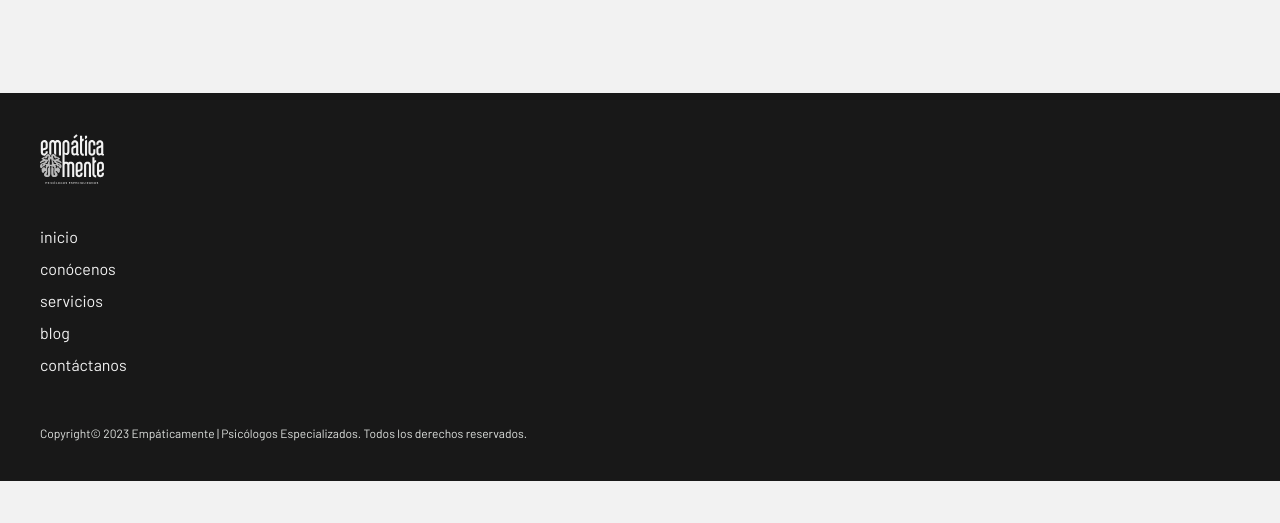
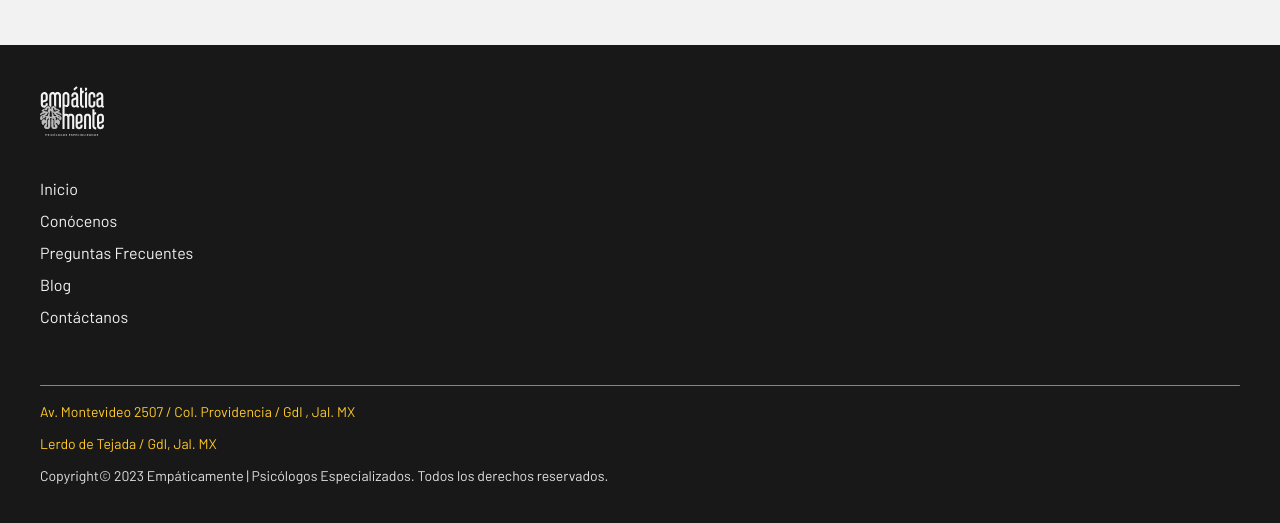
Before and after one commit to elbob-mx/empaticamente, a website: page articulos/articulo-beneficios-terapia.html in a window 1280 px wide. Shown: the part 2273-2796 px from the top of the page. Before the commit the page ends 2754 px from the top, so only its background shows below. Drawn offline with nearby package versions, Linux system fonts and the light colour scheme; a web font is replaced by a local one.

Commit message:
gral update

```diff
--- a/articulos/articulo-beneficios-terapia.html
+++ b/articulos/articulo-beneficios-terapia.html
@@ -24,7 +24,8 @@
     <nav
          class="sticky top-0 z-50 w-full px-4 py-3 shadow-md laptop:px-10 hd:px-20 hd:py-6 tablet:py-4 tablet:px-8 laptop:py-3 bg-verdeEmpDark">
         <div class="flex items-center justify-between laptop:justify-between">
-            <img src="../assets/img/logo/logoEmpW-01.svg" alt="logo Empáticamente" class="w-16 laptop:w-20">
+            <a href="../index.html"><img src="../assets/img/logo/logoEmpW-01.svg" alt="logo Empáticamente"
+                     class="w-16 laptop:w-20"></a>
             <ul
                 class="flex-row hidden gap-20 text-3xl font-normal laptop:text-2xl hd:text-3xl laptop:flex font-barlowCon">
                 <li><a href="../index.html" class="duration-500 text-offWhite hover:text-amber-400">Inicio</a></li>
@@ -138,41 +139,46 @@
     </section>
 
     <!-- FOOTER -->
-    <footer class="bottom-0 flex flex-row justify-between p-10 mt-24 bg-offBlack">
+    <footer class="bottom-0 flex flex-col justify-between p-10 bg-offBlack">
         <div>
             <img src="../assets/img/logo/logoEmpW-01.svg" alt="logo empaticamente" class="w-16 pb-10 laptop:w-16">
-            <ul>
-                <a href="../index.html">
+            <ul class="mb-12">
                 <li
-                        class="pb-2 text-base duration-500 text-offWhite font-barlow hover:text-amber-400 hover:translate-x-2">
-                        inicio</li>
-                </a>
-                <a href="../conocenos.html">
+                    class="pb-2 text-base duration-500 w-fit text-offWhite font-barlow hover:text-amber-400 hover:translate-x-2">
+                    <a href="index.html">Inicio</a>
+                </li>
                 <li
-                        class="pb-2 text-base duration-500 text-offWhite font-barlow hover:text-amber-400 hover:translate-x-2">
-                        conócenos</li>
-                </a>
-                <a href="../servicios.html">
+                    class="pb-2 text-base duration-500 w-fit text-offWhite font-barlow hover:text-amber-400 hover:translate-x-2">
+                    <a href="conocenos.html">Conócenos</a>
+                </li>
                 <li
-                        class="pb-2 text-base duration-500 text-offWhite font-barlow hover:text-amber-400 hover:translate-x-2">
-                        servicios</li>
-                </a>
-                <a href="../blog.html">
+                    class="pb-2 text-base duration-500 w-fit text-offWhite font-barlow hover:text-amber-400 hover:translate-x-2">
+                    <a href="faq.html">Preguntas Frecuentes</a>
+                </li>
                 <li
-                        class="pb-2 text-base duration-500 text-offWhite font-barlow hover:text-amber-400 hover:translate-x-2">
-                        blog</li>
-                </a>
-                <a href="../contacto.html">
+                    class="pb-2 text-base duration-500 w-fit text-offWhite font-barlow hover:text-amber-400 hover:translate-x-2">
+                    <a href="blog.html">Blog</a>
+                </li>
                 <li
-                        class="pb-2 text-base duration-500 text-offWhite font-barlow hover:text-amber-400 hover:translate-x-2">
-                        contáctanos</li>
+                    class="pb-2 text-base duration-500 w-fit text-offWhite font-barlow hover:text-amber-400 hover:translate-x-2">
+                    <a href="contacto.html">Contáctanos</a>
+                </li>
                 </a>
             </ul>
-            <div class="self-end pt-10 text-xs font-barlow text-verdeEmpClaro">Copyright© 2023 Empáticamente |
-                Psicólogos
-                Especializados. Todos los derechos reservados.</div>
+
+            <hr class="h-[1px] rounded-full border-0 bg-verdeEmpMid">
+
+            <div class="mt-4 text-xs laptop:text-sm font-barlow">
+                <div class="mb-3 text-amber-400">Av. Montevideo 2507 / Col. Providencia / Gdl , Jal.
+                    MX</div>
+                <div class="mb-3 text-amber-400">Lerdo de Tejada / Gdl, Jal. MX</div>
+                <div class="font-barlow text-verdeEmpClaro">Copyright© 2023 Empáticamente | Psicólogos Especializados.
+                    Todos los derechos reservados.</div>
+            </div>
+
         </div>
     </footer>
+    <!-- END FOOTER -->
 
     <!-- INIT AOS -->
     <script>AOS.init();</script>
--- a/tailwind.config.js
+++ b/tailwind.config.js
@@ -7,12 +7,13 @@ module.exports = withMT({
     screens: {
       small: "0px",
       mobile: "375px",
+      mobileOldHorSmall: "419px",
       mobileHorSmall: "567px",
       mobileHor: "640px",
       tablet: "767px",
       bigHor: "811px",
+      vertIpadMini: "820px",
       bigPhoneHor: "844px",
-      vertIpadMini: "820px",
       laptop: "976px",
       ipad: "1023px",
       hd: "1365px",
```
Also changed, not shown: blog.html (+3 -2 lines), conocenos.html (+6 -5 lines), contacto.html (+3 -2 lines), faq.html (+3 -2 lines), index.html (+7 -6 lines), public/style.css. Lines whose indentation alone changed are shown as unchanged.
